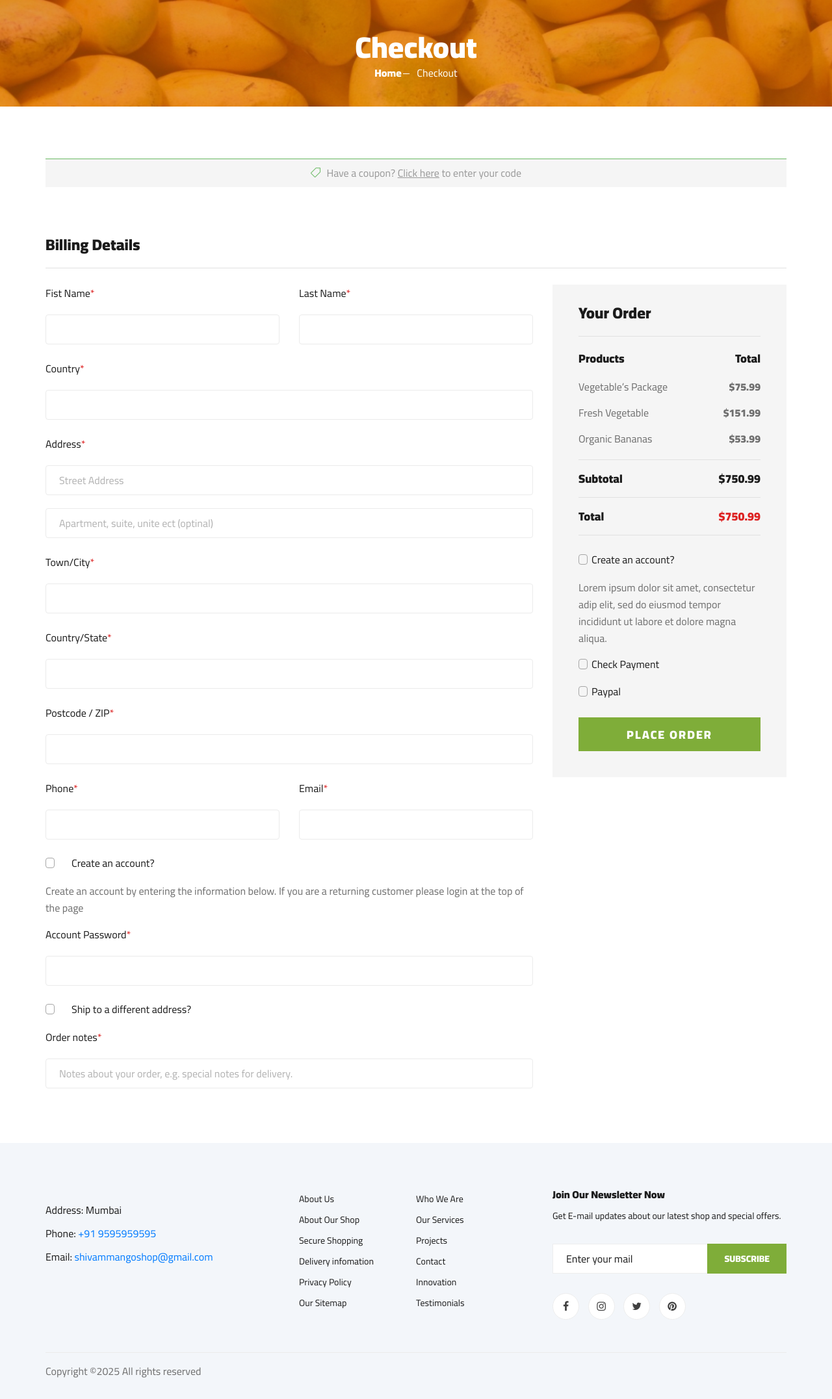
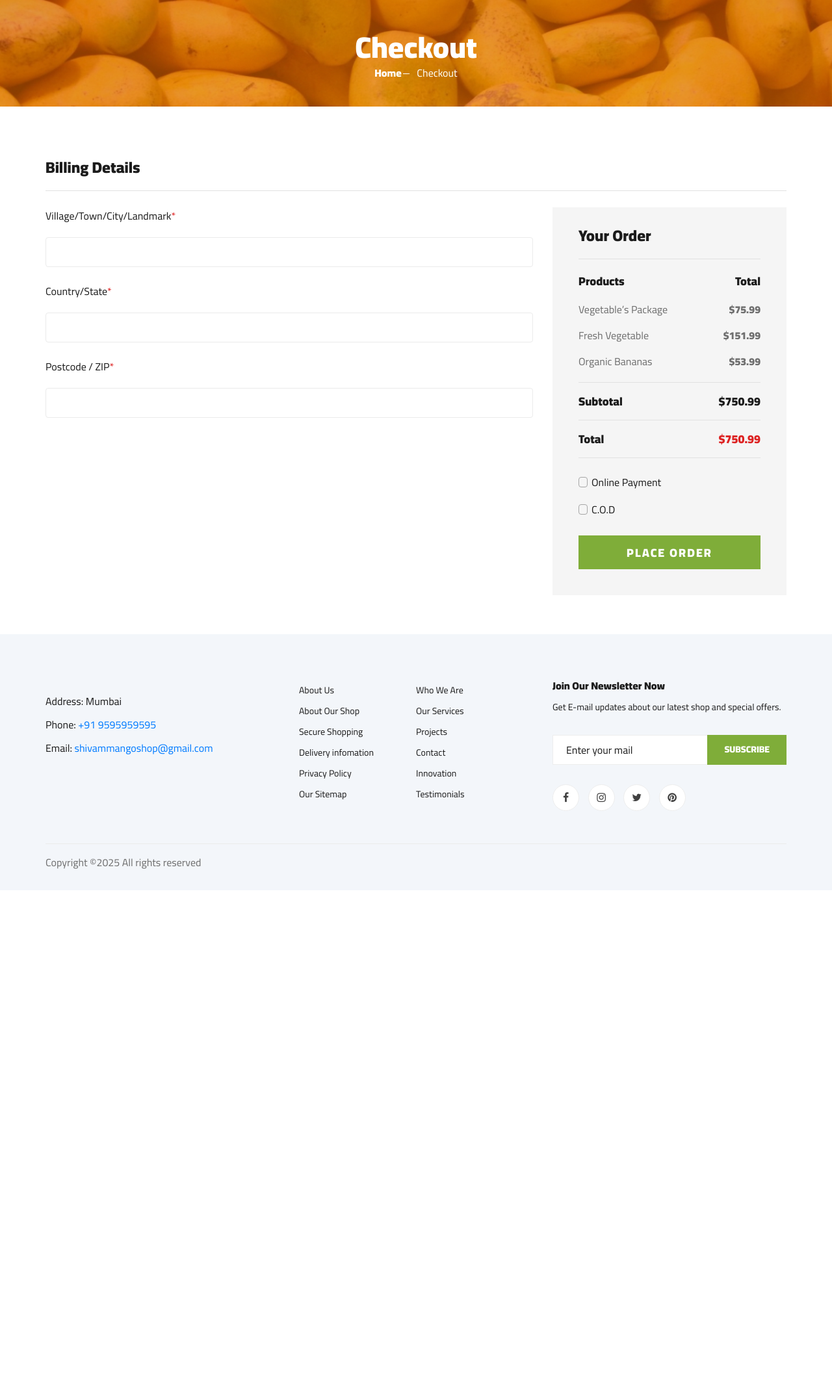
Before and after one commit to Vikas7905/mango, a PHP site: page /shivammangoshopapi/checkout.php in a window 1280 px wide. Shown: the part 133-2286 px from the top of the page at 65% size. After the commit the page ends 1470 px from the top, so only its background shows below. Run offline with PHP 8.4, Linux system fonts and the light colour scheme.

Commit message:
payment gatway update

```diff
--- a/checkout.php
+++ b/checkout.php
@@ -25,17 +25,17 @@
     <section class="checkout spad">
         <div class="container">
             <div class="row">
-                <div class="col-lg-12">
+                <!-- <div class="col-lg-12">
                     <h6><span class="icon_tag_alt"></span> Have a coupon? <a href="#">Click here</a> to enter your code
                     </h6>
-                </div>
+                </div> -->
             </div>
             <div class="checkout__form">
                 <h4>Billing Details</h4>
-                <form action="#">
+                <form action="payment/pay.php" method="post">
                     <div class="row">
                         <div class="col-lg-8 col-md-6">
-                            <div class="row">
+                            <!-- <div class="row">
                                 <div class="col-lg-6">
                                     <div class="checkout__input">
                                         <p>Fist Name<span>*</span></p>
@@ -48,29 +48,29 @@
                                         <input type="text">
                                     </div>
                                 </div>
-                            </div>
-                            <div class="checkout__input">
+                            </div> -->
+                            <!-- <div class="checkout__input">
                                 <p>Country<span>*</span></p>
                                 <input type="text">
-                            </div>
-                            <div class="checkout__input">
+                            </div> -->
+                            <!-- <div class="checkout__input">
                                 <p>Address<span>*</span></p>
                                 <input type="text" placeholder="Street Address" class="checkout__input__add">
                                 <input type="text" placeholder="Apartment, suite, unite ect (optinal)">
-                            </div>
-                            <div class="checkout__input">
-                                <p>Town/City<span>*</span></p>
-                                <input type="text">
-                            </div>
-                            <div class="checkout__input">
+                            </div> -->
+                                <div class="checkout__input">
+                                    <p>Village/Town/City/Landmark<span>*</span></p>
+                                    <input name="village" type="text">
+                                </div>
+                                <div class="checkout__input">
                                 <p>Country/State<span>*</span></p>
-                                <input type="text">
+                                <input name="country" type="text">
                             </div>
                             <div class="checkout__input">
                                 <p>Postcode / ZIP<span>*</span></p>
-                                <input type="text">
+                                <input name="pincode" type="number">
                             </div>
-                            <div class="row">
+                            <!-- <div class="row">
                                 <div class="col-lg-6">
                                     <div class="checkout__input">
                                         <p>Phone<span>*</span></p>
@@ -83,8 +83,8 @@
                                         <input type="text">
                                     </div>
                                 </div>
-                            </div>
-                            <div class="checkout__input__checkbox">
+                            </div> -->
+                            <!-- <div class="checkout__input__checkbox">
                                 <label for="acc">
                                     Create an account?
                                     <input type="checkbox" id="acc">
@@ -108,7 +108,7 @@
                                 <p>Order notes<span>*</span></p>
                                 <input type="text"
                                     placeholder="Notes about your order, e.g. special notes for delivery.">
-                            </div>
+                            </div> -->
                         </div>
                         <div class="col-lg-4 col-md-6">
                             <div class="checkout__order">
@@ -121,25 +121,25 @@
                                 </ul>
                                 <div class="checkout__order__subtotal">Subtotal <span>$750.99</span></div>
                                 <div class="checkout__order__total">Total <span>$750.99</span></div>
-                                <div class="checkout__input__checkbox">
+                                <!-- <div class="checkout__input__checkbox">
                                     <label for="acc-or">
                                         Create an account?
                                         <input type="checkbox" id="acc-or">
                                         <span class="checkmark"></span>
                                     </label>
-                                </div>
-                                <p>Lorem ipsum dolor sit amet, consectetur adip elit, sed do eiusmod tempor incididunt
-                                    ut labore et dolore magna aliqua.</p>
+                                </div> -->
+                                <!-- <p>Lorem ipsum dolor sit amet, consectetur adip elit, sed do eiusmod tempor incididunt
+                                    ut labore et dolore magna aliqua.</p> -->
                                 <div class="checkout__input__checkbox">
                                     <label for="payment">
-                                        Check Payment
+                                        Online Payment
                                         <input type="checkbox" id="payment">
                                         <span class="checkmark"></span>
                                     </label>
                                 </div>
                                 <div class="checkout__input__checkbox">
                                     <label for="paypal">
-                                        Paypal
+                                        C.O.D
                                         <input type="checkbox" id="paypal">
                                         <span class="checkmark"></span>
                                     </label>
--- a/shoping-cart.php
+++ b/shoping-cart.php
@@ -140,13 +140,13 @@
                 </div>
                 <div class="col-lg-6">
                     <div class="shoping__continue">
-                        <div class="shoping__discount">
+                        <!-- <div class="shoping__discount">
                             <h5>Discount Codes</h5>
                             <form action="#">
                                 <input type="text" placeholder="Enter your coupon code">
                                 <button type="submit" class="site-btn">APPLY COUPON</button>
                             </form>
-                        </div>
+                        </div> -->
                     </div>
                 </div>
                 <div class="col-lg-6">
```
Also changed, not shown: payment/pay.php (+11 -9 lines).
